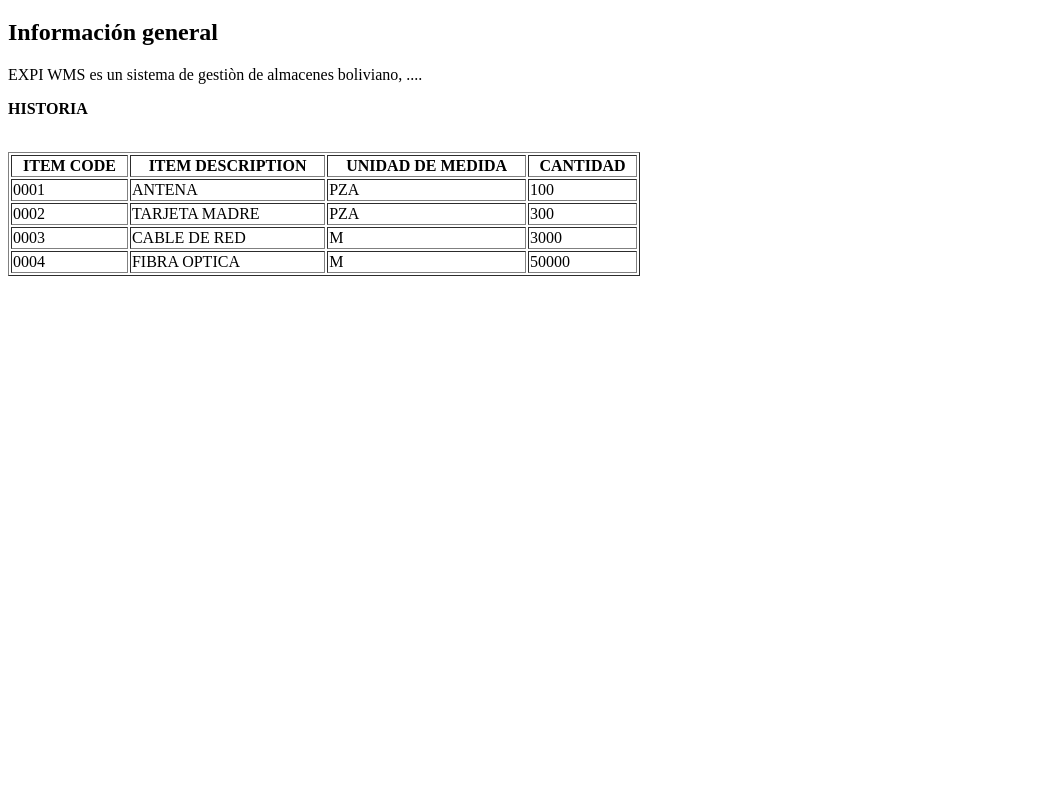
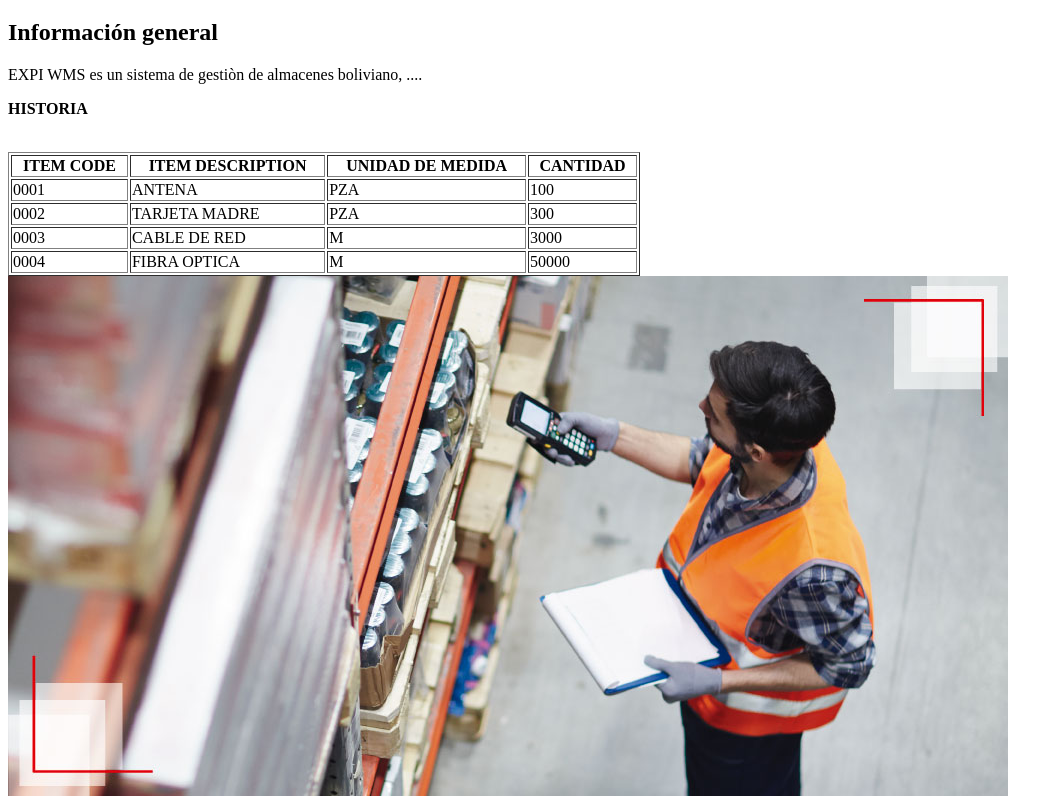
Before and after one commit to ggarciacruz/practicas-html-css-js, a plain HTML site: page index.html in a window 1280 px wide. Shown: the part 61-869 px from the top of the page, without its empty margins (0-1063 px from the left). Before the commit the page ends 800 px from the top, so only its background shows below. Drawn offline with Linux system fonts and the light colour scheme.

Commit message:
5to commit

```diff
--- a/index.html
+++ b/index.html
@@ -47,5 +47,7 @@
 
     </table>
 
+    <img src="assets/foto2.jpg" alt="hola mundo">
+
 </body>
 </html>
```
